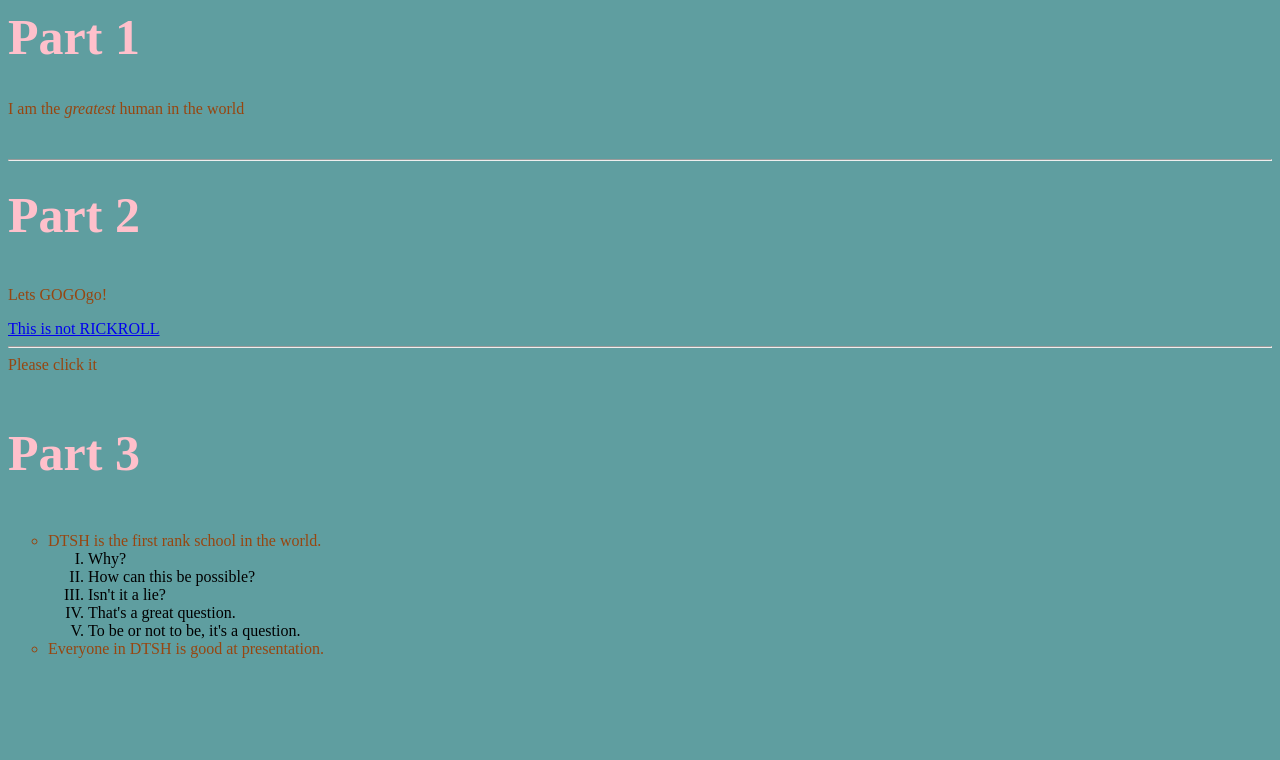
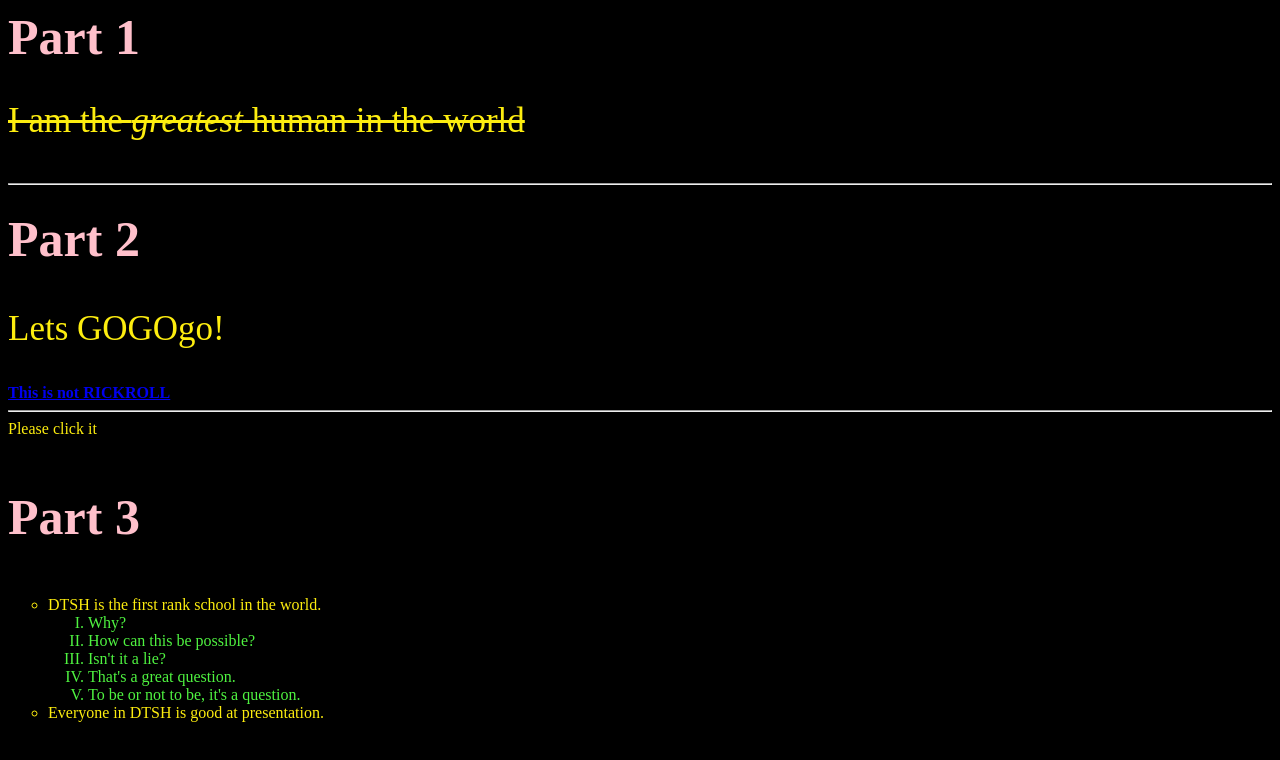
Before and after one commit to Fen-N/Max.github.io, a plain HTML site: page index.html in a window 1280 px wide. Drawn offline with Linux system fonts and the light colour scheme.

Commit message:
change background color & add strikethrough

```diff
--- a/index.html
+++ b/index.html
@@ -5,10 +5,10 @@
     </head>
     <body>
         <h1>Part 1</h1>
-        <p>I am the <em>greatest</em> human in the world</p>
+        <p><s>I am the <em>greatest</em> human in the world</s></p>
         <h2><hr/>Part 2</h2>
         <p>Lets GOGOgo!</p>
-        <a href="https://www.youtube.com/watch?v=dQw4w9WgXcQ">This is not RICKROLL</a><hr/>Please click it
+        <a href="https://www.youtube.com/watch?v=dQw4w9WgXcQ"><b>This is not RICKROLL</b></a><hr/>Please click it
         <h3>Part 3</h3>
         <ol class="Part3">
             <li>DTSH is the first rank school in the world.</li>
--- a/style.css
+++ b/style.css
@@ -1,6 +1,6 @@
 body{
-    background-color: cadetblue;
-    color:rgb(151, 70, 16);
+    background-color: rgb(0, 0, 0);
+    color:rgb(253, 237, 15);
 }
 h1{
     color:pink;
@@ -19,5 +19,6 @@ ol.Part3>li{
 }
 ol.Part3innerol{
     list-style-type: upper-roman;
-    color: black;
+    color: rgb(79, 243, 64);
 }
+p{font-size: 35px;}
```
